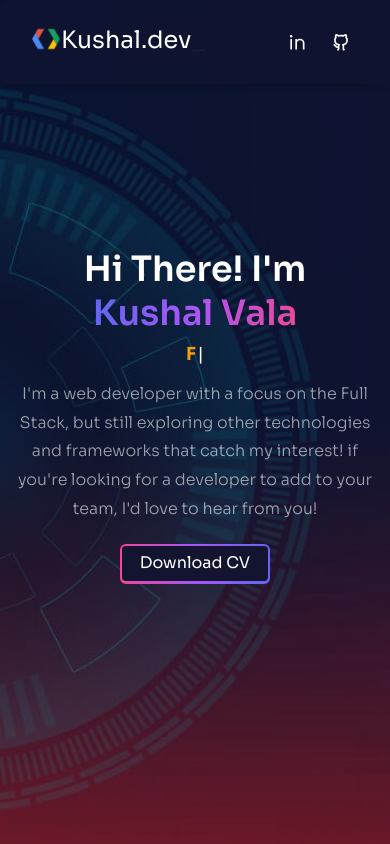
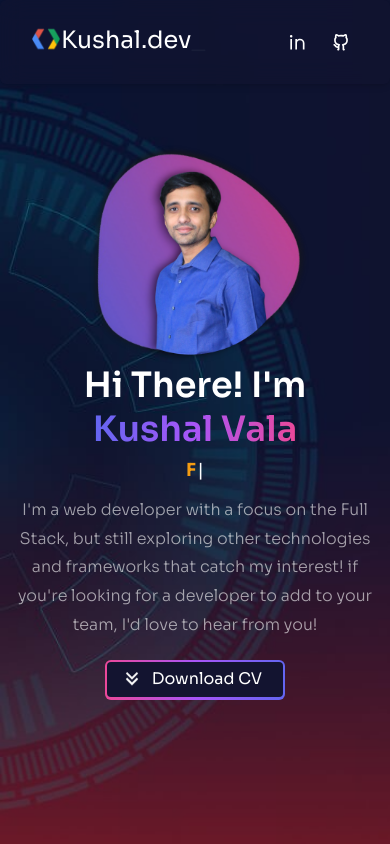
Before and after one commit to vkushal-28/portfolio, a React (Vite) app: page / in a window 390 px wide. Built offline with nearby package versions, Linux system fonts and the light colour scheme; no server answers.

Commit message:
changes in hero section grid order

```diff
--- a/src/pages/About/AboutComponents/Certificates.jsx
+++ b/src/pages/About/AboutComponents/Certificates.jsx
@@ -13,9 +13,10 @@ const Certificates = () => {
             Javascript Mastery
             <span className="bg-blue-100 text-blue-800 text-sm font-medium me-2 px-2.5 py-0.5 rounded dark:bg-blue-900 dark:text-blue-300 ms-3 cursor-pointer">
               <a
-                href={`${
-                  import.meta.env.VITE_IMAGE_URL
-                }certificates/javascript.pdf`}
+                // href={`${
+                //   import.meta.env.VITE_IMAGE_URL
+                // }certificates/javascript.pdf`}
+                href="https://www.udemy.com/certificate/UC-ace70b7c-41ce-4b5b-8ba8-9617bb2716c8/"
                 target="_blank"
                 rel="noreferrer">
                 View Certificate
@@ -56,9 +57,10 @@ const Certificates = () => {
             {/* {isLatest && ( */}
             <span className="bg-blue-100 text-blue-800 text-sm font-medium me-2 px-2.5 py-0.5 rounded dark:bg-blue-900 dark:text-blue-300 ms-3 cursor-pointer">
               <a
-                href={`${
-                  import.meta.env.VITE_IMAGE_URL
-                }certificates/AdvancedCSS.pdf`}
+                // href={`${
+                //   import.meta.env.VITE_IMAGE_URL
+                // }certificates/AdvancedCSS.pdf`}
+                href="https://www.udemy.com/certificate/UC-1e2dc70b-f2ef-4f9f-bb42-fd713dddb52a/"
                 target="_blank"
                 rel="noreferrer">
                 View Certificate
--- a/src/pages/ContactUs/index.jsx
+++ b/src/pages/ContactUs/index.jsx
@@ -135,7 +135,7 @@ const ContactUs = () => {
                   </div>
 
                   {/* Right Section */}
-                  <div className="lg:w-1/2 py-6 max-md:pt-0">
+                  <div className="lg:w-1/2 py-0 max-md:pt-0 max-md:pb-5">
                     <form className="space-y-6" onSubmit={onSubmit}>
                       <input
                         type="hidden"
--- a/src/pages/Hero/index.jsx
+++ b/src/pages/Hero/index.jsx
@@ -5,6 +5,7 @@ import { fadeIn } from "../../helpers/variants";
 import { useNav } from "../../hooks/useNav";
 import Typewriter from "typewriter-effect";
 import Reveal from "../../components/Reveal";
+import { RiArrowDownDoubleFill } from "react-icons/ri";
 
 const Hero = () => {
   // hooks
@@ -18,9 +19,9 @@ const Hero = () => {
     <section className="bg-primary header" ref={homeRef} id="homeSection">
       <div className="  bg-explosion bg-cover w-full h-[100vh]  bg-no-repeat  ">
         <div className="text-center flex flex-col justify-center items-center  md:text-left h-full container mx-auto ">
-        {/* lg:pt-32 xl:pt-36 */}
-          <div className="grid grid-cols-0 sm:grid-cols-12 gap-0 sm:gap-2 md:gap-0 ">
-            <div className="flex flex-col justify-center col-span-0 sm:col-span-6 md:col-span-7 md:gap-2 h-full ">
+          {/* lg:pt-32 xl:pt-36 */}
+          <div className="grid grid-cols-0 sm:grid-cols-12 gap-0 sm:gap-2 md:gap-0">
+            <div className="flex flex-col  justify-center col-span-0 sm:col-span-6 md:col-span-7 md:gap-2 h-full ">
               <Reveal direction="down" className="h1 mb-1 ">
                 Hi There! I'm <br />
                 <span className=" gradient-text">Kushal Vala</span>
@@ -77,14 +78,15 @@ const Hero = () => {
                 </p>
               </Reveal>
               <Reveal direction="up" className=" mb-3 ">
-                <div className="h-[40px] w-[150px] rounded-md   mx-auto md:mx-0 bg-gradient-to-l from-indigo-500 via-purple-500 to-pink-500 px-[2px] pt-[2px] pb-[2.5px]">
+                <div className="h-[40px] w-[180px] rounded-md   mx-auto md:mx-0 bg-gradient-to-l from-indigo-500 via-purple-500 to-pink-500 px-[2px] pt-[2px] pb-[2.5px]">
                   <button
                     type="button"
-                    className=" bg-bl rounded w-full h-full ">
+                    className=" bg-bl rounded w-full h-full flex items-center justify-center gap-x-2 ">
+                    <RiArrowDownDoubleFill className="animate-bounce size-6" />
                     <a
                       href={resume}
                       target="_blank"
-                      className="py-2"
+                      className="py-2 pr-2"
                       rel="noreferrer">
                       Download CV
                     </a>
@@ -92,9 +94,9 @@ const Hero = () => {
                 </div>
               </Reveal>
             </div>
-            <div className="md:flex  w-full sm:col-span-6 md:col-span-5 hidden ">
-              <Reveal direction="left" className="w-full ">
-                <img src={Imgs.profilebg} alt="hero-img w-full" />
+            <div className="md:flex  w-full sm:col-span-6 md:col-span-5 justify-center  max-sm:order-first">
+              <Reveal direction="left" className="md: w-full  max-sm:px-16">
+                <img src={Imgs.profilebg} alt="hero-img  " />
                 {/* <img src={Imgs.webTech} alt="hero-img" /> */}
               </Reveal>
             </div>
```
